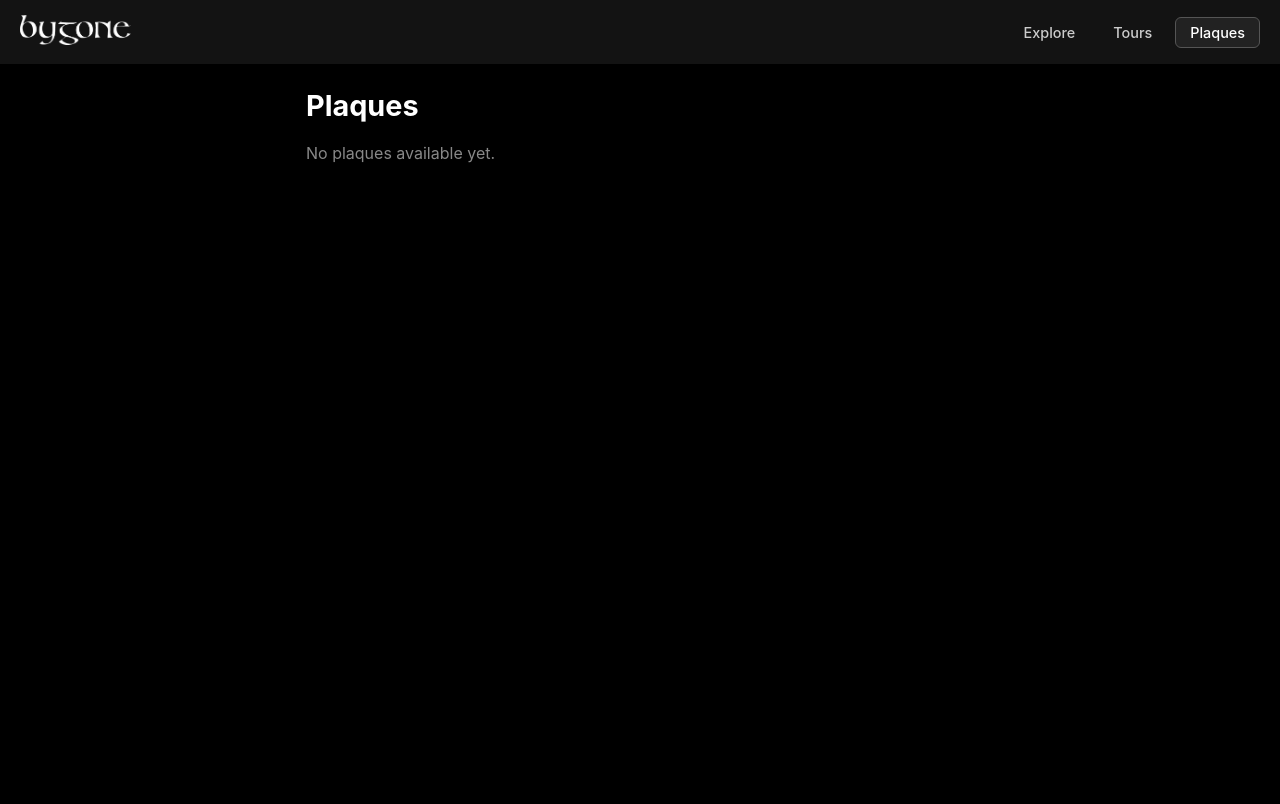
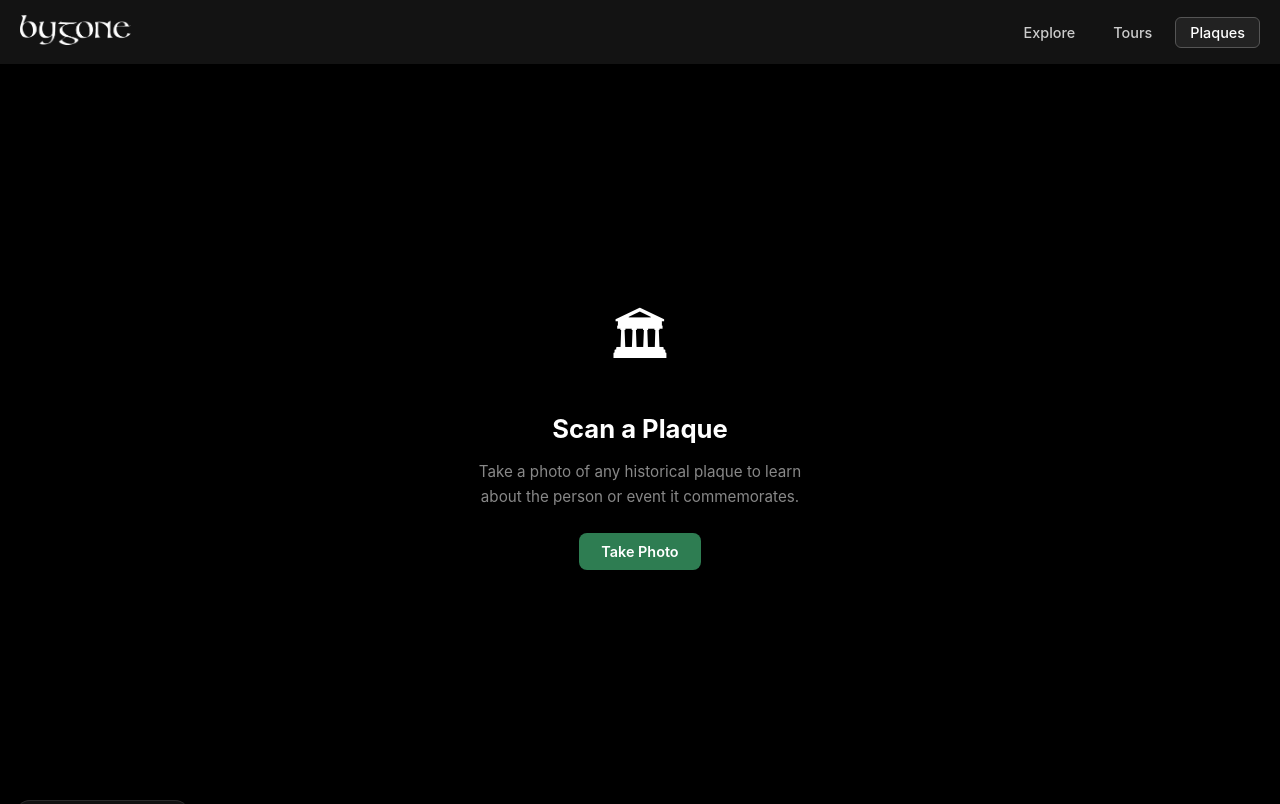
Before and after one commit to nmac98/bygone, a Flask app: page /plaques in a window 1280 px wide. Before the commit the page ends 163 px from the top, so only its background shows below. Run offline with Flask 3, Linux system fonts and the light colour scheme.

Commit message:
feat/plaques AI scanning feature
- Add /plaques/analyze endpoint using Claude vision API
- Camera UI with loading, error, and result states
- Result displayed in bottom sheet matching map sheet style
- Add anthropic SDK to requirements

Co-Authored-By: Claude Sonnet 4.6 <noreply@anthropic.com>

```diff
--- a/blueprints/main/routes.py
+++ b/blueprints/main/routes.py
@@ -1,4 +1,10 @@
-from flask import render_template
+import os
+import base64
+import json
+import re
+
+import anthropic
+from flask import render_template, request, jsonify
 from . import main_bp
 from models import Location, Route, LocationImage, ImageAsset
 
@@ -77,3 +83,60 @@ def tours():
 @main_bp.route("/plaques")
 def plaques():
     return render_template("pages/plaques.html")
+
+
+@main_bp.route("/plaques/analyze", methods=["POST"])
+def analyze_plaque():
+    file = request.files.get("image")
+    if not file:
+        return jsonify({"error": "No image provided."}), 400
+
+    image_data = base64.standard_b64encode(file.read()).decode("utf-8")
+    media_type = file.content_type or "image/jpeg"
+
+    client = anthropic.Anthropic(api_key=os.getenv("ANTHROPIC_API_KEY"))
+
+    message = client.messages.create(
+        model="claude-sonnet-4-6",
+        max_tokens=600,
+        messages=[{
+            "role": "user",
+            "content": [
+                {
+                    "type": "image",
+                    "source": {
+                        "type": "base64",
+                        "media_type": media_type,
+                        "data": image_data,
+                    },
+                },
+                {
+                    "type": "text",
+                    "text": (
+                        "This is a photo of a historical plaque, likely found on a building or monument in Dublin, Ireland. "
+                        "Identify who or what is commemorated and provide a concise historical summary. "
+                        "Respond with a JSON object only, no markdown:\n"
+                        "{\"name\": \"Name of person or event\", \"summary\": \"2-3 sentence historical summary\"}\n"
+                        "If you cannot identify a plaque or read its text clearly, respond with:\n"
+                        "{\"error\": \"Could not read the plaque clearly. Please try again with a closer, clearer photo.\"}"
+                    )
+                }
+            ],
+        }]
+    )
+
+    response_text = message.content[0].text.strip()
+
+    try:
+        result = json.loads(response_text)
+    except json.JSONDecodeError:
+        match = re.search(r'\{.*\}', response_text, re.DOTALL)
+        if match:
+            try:
+                result = json.loads(match.group())
+            except Exception:
+                result = {"name": "Historical Plaque", "summary": response_text}
+        else:
+            result = {"name": "Historical Plaque", "summary": response_text}
+
+    return jsonify(result)
--- a/requirements.txt
+++ b/requirements.txt
@@ -1,3 +1,4 @@
+anthropic>=0.40.0
 alembic==1.17.2
 annotated-types==0.7.0
 anyio==4.12.0
--- a/static/css/main.css
+++ b/static/css/main.css
@@ -288,8 +288,94 @@ html, body {
     border-color: #ddd;
 }
 
-.tours-container,
-.plaques-container {
+/* ===========================
+   PLAQUES PAGE
+   =========================== */
+
+.plaques-page {
+    min-height: calc(100vh - 60px);
+    display: flex;
+    align-items: center;
+    justify-content: center;
+    padding: 24px 16px;
+}
+
+.plaques-prompt,
+.plaques-loading,
+.plaques-error {
+    display: none;
+    flex-direction: column;
+    align-items: center;
+    text-align: center;
+    gap: 16px;
+    max-width: 340px;
+    width: 100%;
+}
+
+.plaques-prompt.active,
+.plaques-loading.active,
+.plaques-error.active {
+    display: flex;
+}
+
+.plaques-icon {
+    font-size: 3.5rem;
+    margin-bottom: 4px;
+}
+
+.plaques-title {
+    font-size: 1.6rem;
+    font-weight: 700;
+    color: #fff;
+    margin: 0;
+}
+
+.plaques-instruction {
+    font-size: 0.95rem;
+    color: #888;
+    line-height: 1.6;
+    margin: 0;
+}
+
+.plaques-camera-btn {
+    margin-top: 8px;
+    padding: 14px 36px;
+    font-size: 1rem;
+    cursor: pointer;
+}
+
+.plaques-spinner {
+    width: 40px;
+    height: 40px;
+    border: 3px solid #2a2a2a;
+    border-top-color: #2E7D52;
+    border-radius: 50%;
+    animation: spin 0.8s linear infinite;
+}
+
+@keyframes spin {
+    to { transform: rotate(360deg); }
+}
+
+.plaques-loading-text {
+    color: #888;
+    font-size: 0.95rem;
+    margin: 0;
+}
+
+.plaques-error-msg {
+    color: #f1a1a1;
+    font-size: 0.95rem;
+    line-height: 1.5;
+    margin: 0;
+}
+
+.sheet-description--full {
+    -webkit-line-clamp: unset !important;
+    overflow: visible !important;
+}
+
+.tours-container {
     padding: 24px 16px;
     max-width: 700px;
     margin: 0 auto;
--- a/templates/pages/plaques.html
+++ b/templates/pages/plaques.html
@@ -3,9 +3,120 @@
 {% block title %}BYGONE | Plaques{% endblock %}
 
 {% block content %}
-<div class="plaques-container">
-    <h1 class="page-title">Plaques</h1>
+<div class="plaques-page">
 
-    <p class="empty-state">No plaques available yet.</p>
+  <!-- Camera prompt -->
+  <div id="plaques-prompt" class="plaques-prompt">
+    <div class="plaques-icon">🏛</div>
+    <h2 class="plaques-title">Scan a Plaque</h2>
+    <p class="plaques-instruction">Take a photo of any historical plaque to learn about the person or event it commemorates.</p>
+    <label for="plaque-input" class="sheet-btn plaques-camera-btn">
+      Take Photo
+    </label>
+    <input type="file" id="plaque-input" accept="image/*" capture="environment" style="display:none;">
+  </div>
+
+  <!-- Loading state -->
+  <div id="plaques-loading" class="plaques-loading">
+    <div class="plaques-spinner"></div>
+    <p class="plaques-loading-text">Analysing plaque...</p>
+  </div>
+
+  <!-- Error state -->
+  <div id="plaques-error" class="plaques-error">
+    <p id="plaques-error-msg" class="plaques-error-msg"></p>
+    <button class="sheet-btn" onclick="resetPlaques()">Try Again</button>
+  </div>
+
 </div>
+
+<!-- Result sheet (reuses map sheet styles) -->
+<div id="plaque-sheet" class="location-sheet">
+  <div class="sheet-drag-handle"></div>
+  <div class="sheet-inner">
+    <div id="plaque-image-wrap" class="sheet-image-wrap">
+      <img id="plaque-sheet-img" class="sheet-img" src="" alt="">
+    </div>
+    <div class="sheet-body">
+      <h2 id="plaque-sheet-name" class="sheet-name"></h2>
+      <p id="plaque-sheet-summary" class="sheet-description sheet-description--full"></p>
+      <div class="sheet-actions">
+        <button class="sheet-btn" onclick="resetPlaques()">Scan another</button>
+      </div>
+    </div>
+    <button class="sheet-close" onclick="closePlaqueSheet()" aria-label="Close">✕</button>
+  </div>
+</div>
+<div id="plaque-backdrop" class="sheet-backdrop" onclick="closePlaqueSheet()"></div>
+
+<script>
+  const input = document.getElementById('plaque-input');
+
+  input.addEventListener('change', async (e) => {
+    const file = e.target.files[0];
+    if (!file) return;
+
+    showLoading();
+
+    const formData = new FormData();
+    formData.append('image', file);
+
+    try {
+      const res = await fetch('/plaques/analyze', {
+        method: 'POST',
+        body: formData
+      });
+
+      const data = await res.json();
+
+      if (data.error) {
+        showError(data.error);
+      } else {
+        showResult(file, data);
+      }
+    } catch (err) {
+      showError('Something went wrong. Please try again.');
+    }
+  });
+
+  function showLoading() {
+    document.getElementById('plaques-prompt').classList.remove('active');
+    document.getElementById('plaques-loading').classList.add('active');
+    document.getElementById('plaques-error').classList.remove('active');
+  }
+
+  function showError(msg) {
+    document.getElementById('plaques-loading').classList.remove('active');
+    document.getElementById('plaques-prompt').classList.remove('active');
+    document.getElementById('plaques-error').classList.add('active');
+    document.getElementById('plaques-error-msg').textContent = msg;
+  }
+
+  function showResult(file, data) {
+    document.getElementById('plaques-loading').classList.remove('active');
+    document.getElementById('plaques-prompt').classList.add('active');
+
+    document.getElementById('plaque-sheet-img').src = URL.createObjectURL(file);
+    document.getElementById('plaque-sheet-name').textContent = data.name || '';
+    document.getElementById('plaque-sheet-summary').textContent = data.summary || '';
+
+    document.getElementById('plaque-sheet').classList.add('active');
+    document.getElementById('plaque-backdrop').classList.add('active');
+  }
+
+  function closePlaqueSheet() {
+    document.getElementById('plaque-sheet').classList.remove('active');
+    document.getElementById('plaque-backdrop').classList.remove('active');
+  }
+
+  function resetPlaques() {
+    closePlaqueSheet();
+    document.getElementById('plaques-error').classList.remove('active');
+    document.getElementById('plaques-prompt').classList.add('active');
+    document.getElementById('plaque-input').value = '';
+  }
+
+  // Show prompt on load
+  document.getElementById('plaques-prompt').classList.add('active');
+</script>
 {% endblock %}
```
